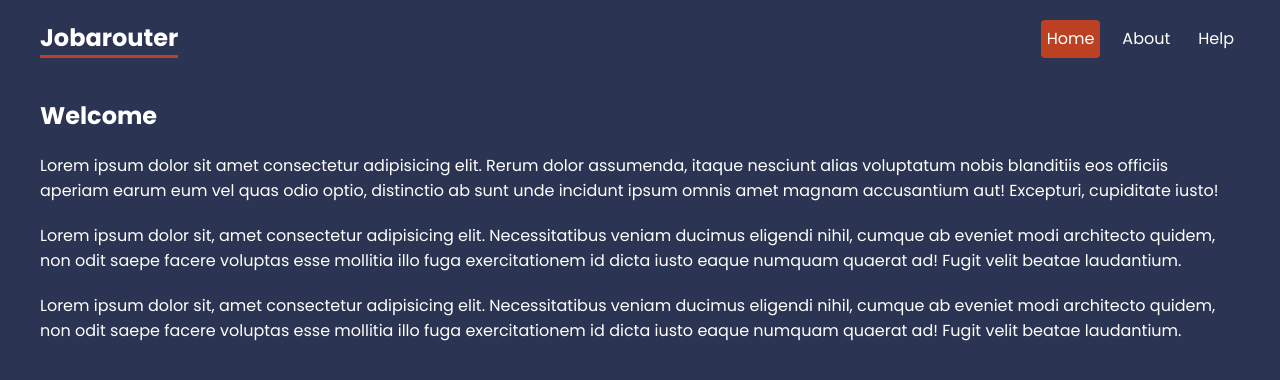
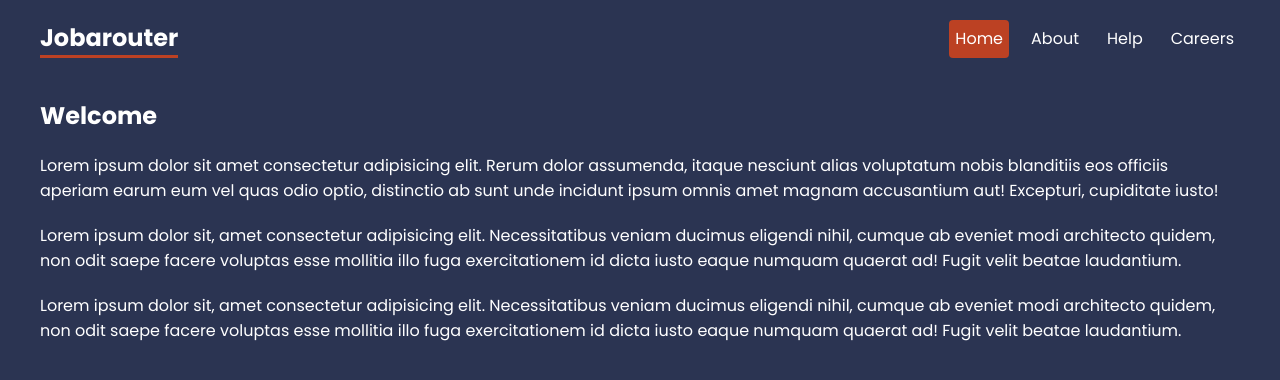
Before and after one commit to TheSh4h/React-Router-Learning, a React (Create React App) app: page / in a window 1280 px wide. Shown: the top 380 px of the page. Built offline with nearby package versions, Linux system fonts and the light colour scheme.

Commit message:
lec 6 done

```diff
--- a/src/layouts/RootLayout.js
+++ b/src/layouts/RootLayout.js
@@ -8,6 +8,7 @@ const RootLayout = () => {
                 <NavLink to="/">Home</NavLink>
                 <NavLink to="about">About</NavLink>
                 <NavLink to="help">Help</NavLink>
+                <NavLink to="careers">Careers</NavLink>
                 </nav>
             </header>
 
```
